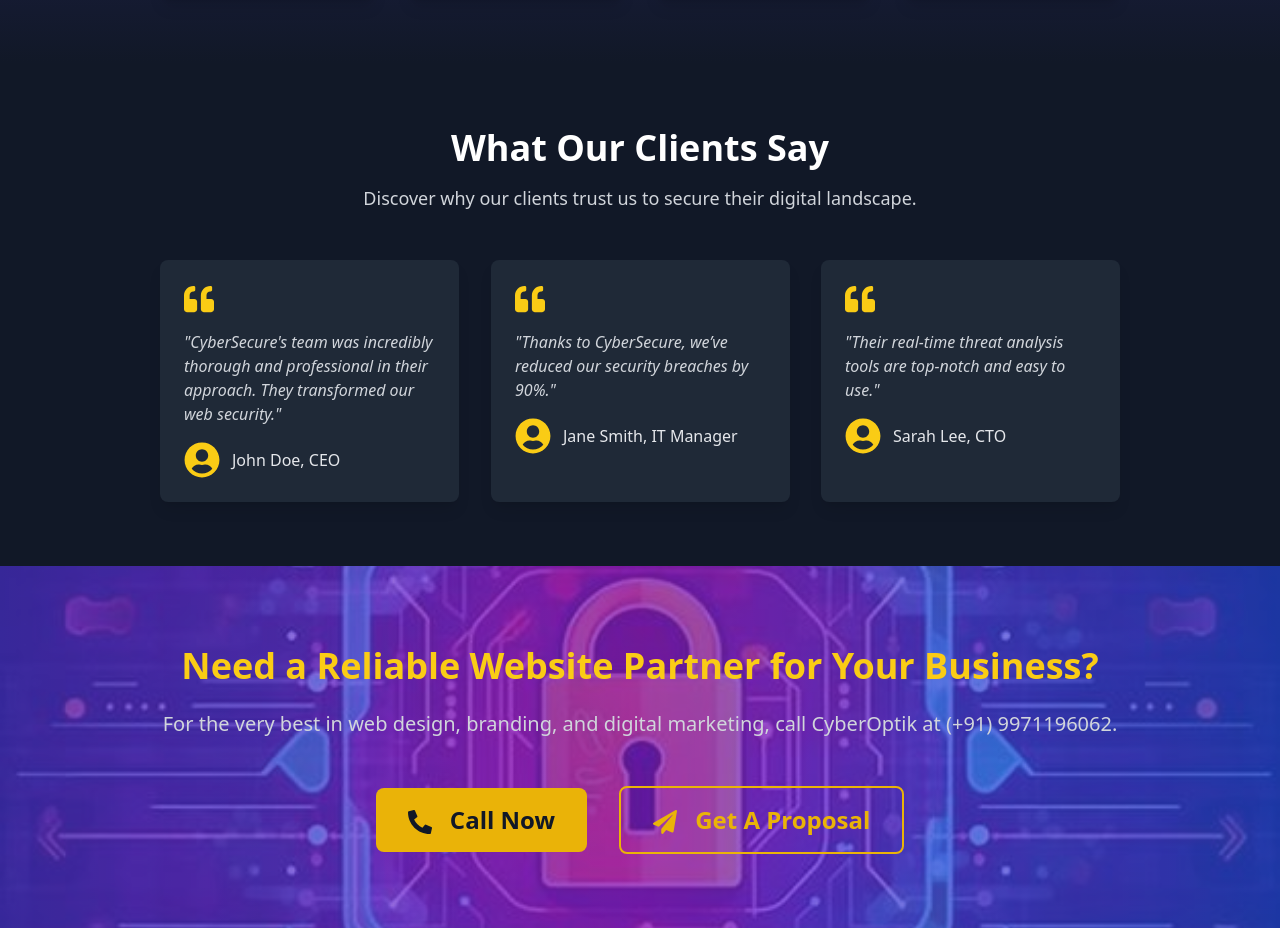
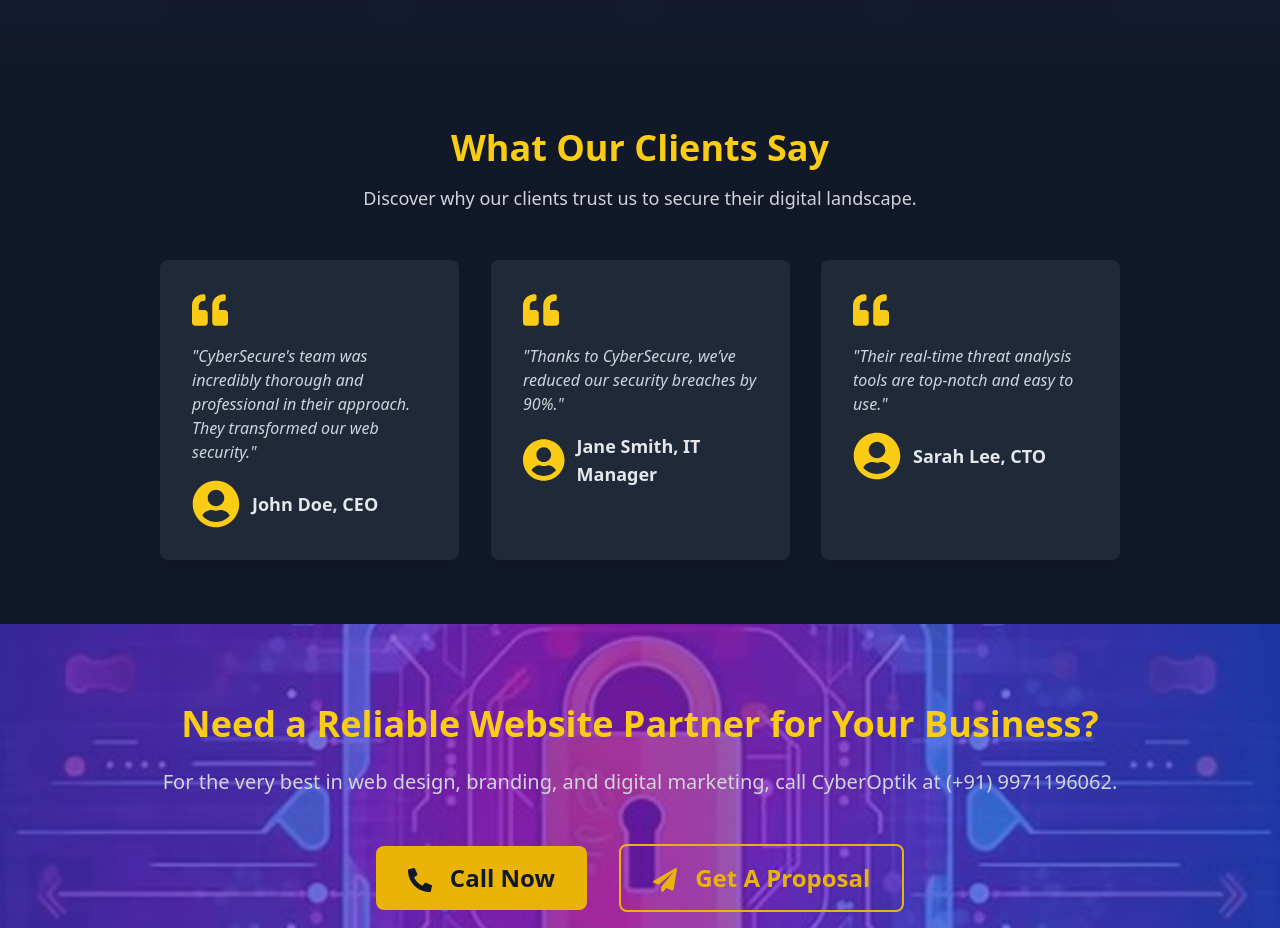
Before and after one commit to PRIYANSHUSINGH2003/CyberSecure-Website, a Next.js app: page / in a window 1280 px wide. Shown: the part 3540-4468 px from the top of the page. Built offline with nearby package versions, Linux system fonts and the light colour scheme; no server answers.

Commit message:
Add files via upload

```diff
--- a/components/WhatOurClientsSay.js
+++ b/components/WhatOurClientsSay.js
@@ -7,42 +7,48 @@
             className="bg-gray-900 text-white py-16 px-6 md:px-20 lg:px-40"
         >
             <div className="text-center mb-12">
-                <h2 className="text-4xl font-bold mb-4 animate__animated animate__fadeInDown">
+                <h2 className="text-4xl font-extrabold text-yellow-400 mb-4 animate__animated animate__fadeInDown">
                     What Our Clients Say
                 </h2>
                 <p className="text-lg text-gray-300 animate__animated animate__fadeInUp">
                     Discover why our clients trust us to secure their digital landscape.
                 </p>
             </div>
+
             <div className="grid grid-cols-1 md:grid-cols-2 lg:grid-cols-3 gap-8">
-                <div className="bg-gray-800 p-6 rounded-lg shadow-lg hover:scale-105 transition-transform duration-300 animate__animated animate__zoomIn">
-                    <FaQuoteLeft className="text-yellow-400 text-3xl mb-4" />
+                {/* Testimonial 1 */}
+                <div className="bg-gray-800 p-8 rounded-lg shadow-lg hover:scale-105 transition-transform duration-300 animate__animated animate__zoomIn">
+                    <FaQuoteLeft className="text-yellow-400 text-4xl mb-4 animate__animated animate__fadeInLeft" />
                     <p className="text-gray-300 italic mb-4">
                         "CyberSecure's team was incredibly thorough and professional in their approach. They transformed our web security."
                     </p>
-                    <div className="flex items-center gap-3">
-                        <FaUserCircle className="text-yellow-400 text-4xl" />
-                        <span className="text-gray-200">John Doe, CEO</span>
+                    <div className="flex items-center gap-3 mt-4">
+                        <FaUserCircle className="text-yellow-400 text-5xl" />
+                        <span className="text-gray-200 text-lg font-semibold">John Doe, CEO</span>
                     </div>
                 </div>
-                <div className="bg-gray-800 p-6 rounded-lg shadow-lg hover:scale-105 transition-transform duration-300 animate__animated animate__zoomIn animate__delay-1s">
-                    <FaQuoteLeft className="text-yellow-400 text-3xl mb-4" />
+
+                {/* Testimonial 2 */}
+                <div className="bg-gray-800 p-8 rounded-lg shadow-lg hover:scale-105 transition-transform duration-300 animate__animated animate__zoomIn animate__delay-1s">
+                    <FaQuoteLeft className="text-yellow-400 text-4xl mb-4 animate__animated animate__fadeInLeft" />
                     <p className="text-gray-300 italic mb-4">
                         "Thanks to CyberSecure, we’ve reduced our security breaches by 90%."
                     </p>
-                    <div className="flex items-center gap-3">
-                        <FaUserCircle className="text-yellow-400 text-4xl" />
-                        <span className="text-gray-200">Jane Smith, IT Manager</span>
+                    <div className="flex items-center gap-3 mt-4">
+                        <FaUserCircle className="text-yellow-400 text-5xl" />
+                        <span className="text-gray-200 text-lg font-semibold">Jane Smith, IT Manager</span>
                     </div>
                 </div>
-                <div className="bg-gray-800 p-6 rounded-lg shadow-lg hover:scale-105 transition-transform duration-300 animate__animated animate__zoomIn animate__delay-2s">
-                    <FaQuoteLeft className="text-yellow-400 text-3xl mb-4" />
+
+                {/* Testimonial 3 */}
+                <div className="bg-gray-800 p-8 rounded-lg shadow-lg hover:scale-105 transition-transform duration-300 animate__animated animate__zoomIn animate__delay-2s">
+                    <FaQuoteLeft className="text-yellow-400 text-4xl mb-4 animate__animated animate__fadeInLeft" />
                     <p className="text-gray-300 italic mb-4">
                         "Their real-time threat analysis tools are top-notch and easy to use."
                     </p>
-                    <div className="flex items-center gap-3">
-                        <FaUserCircle className="text-yellow-400 text-4xl" />
-                        <span className="text-gray-200">Sarah Lee, CTO</span>
+                    <div className="flex items-center gap-3 mt-4">
+                        <FaUserCircle className="text-yellow-400 text-5xl" />
+                        <span className="text-gray-200 text-lg font-semibold">Sarah Lee, CTO</span>
                     </div>
                 </div>
             </div>
```
